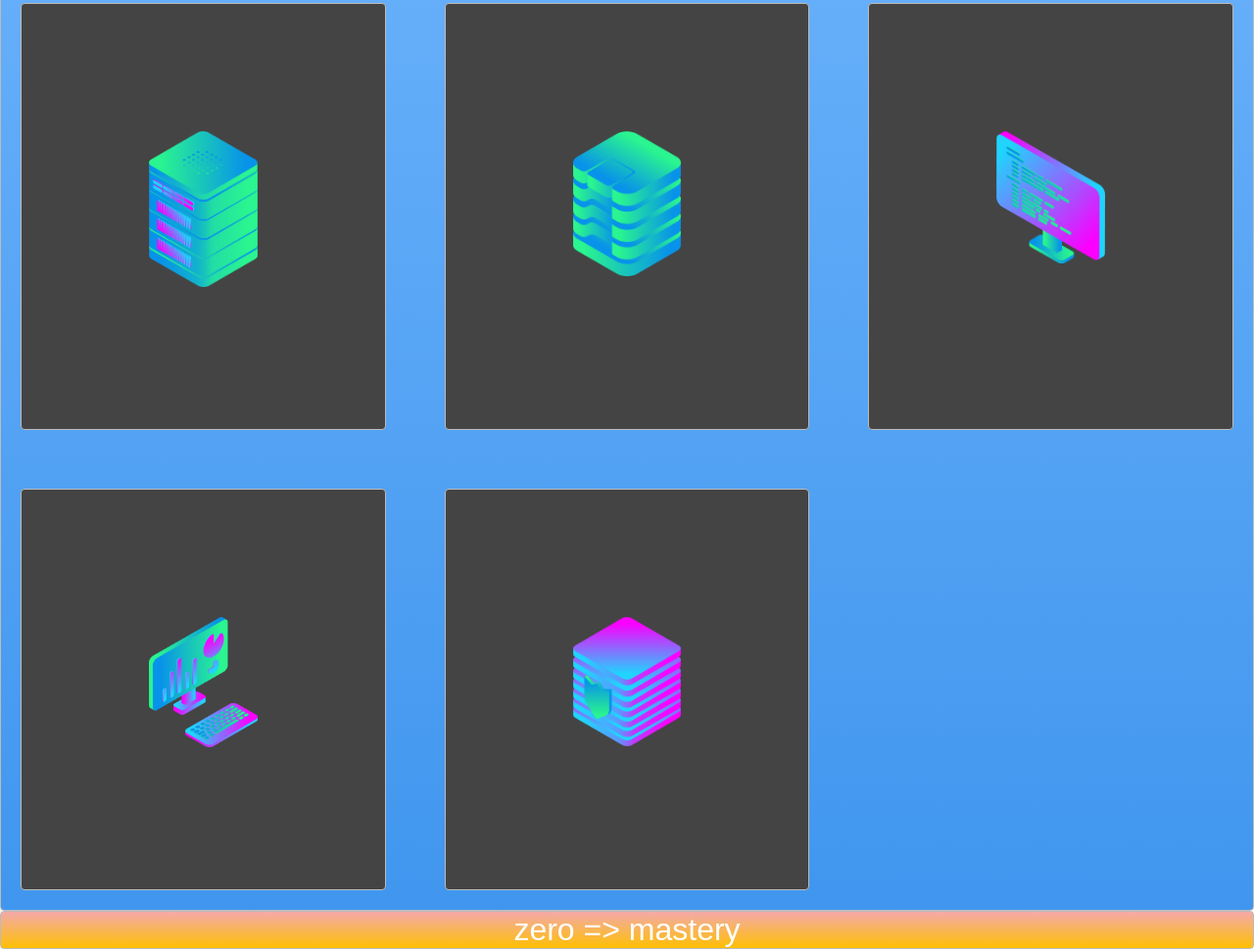
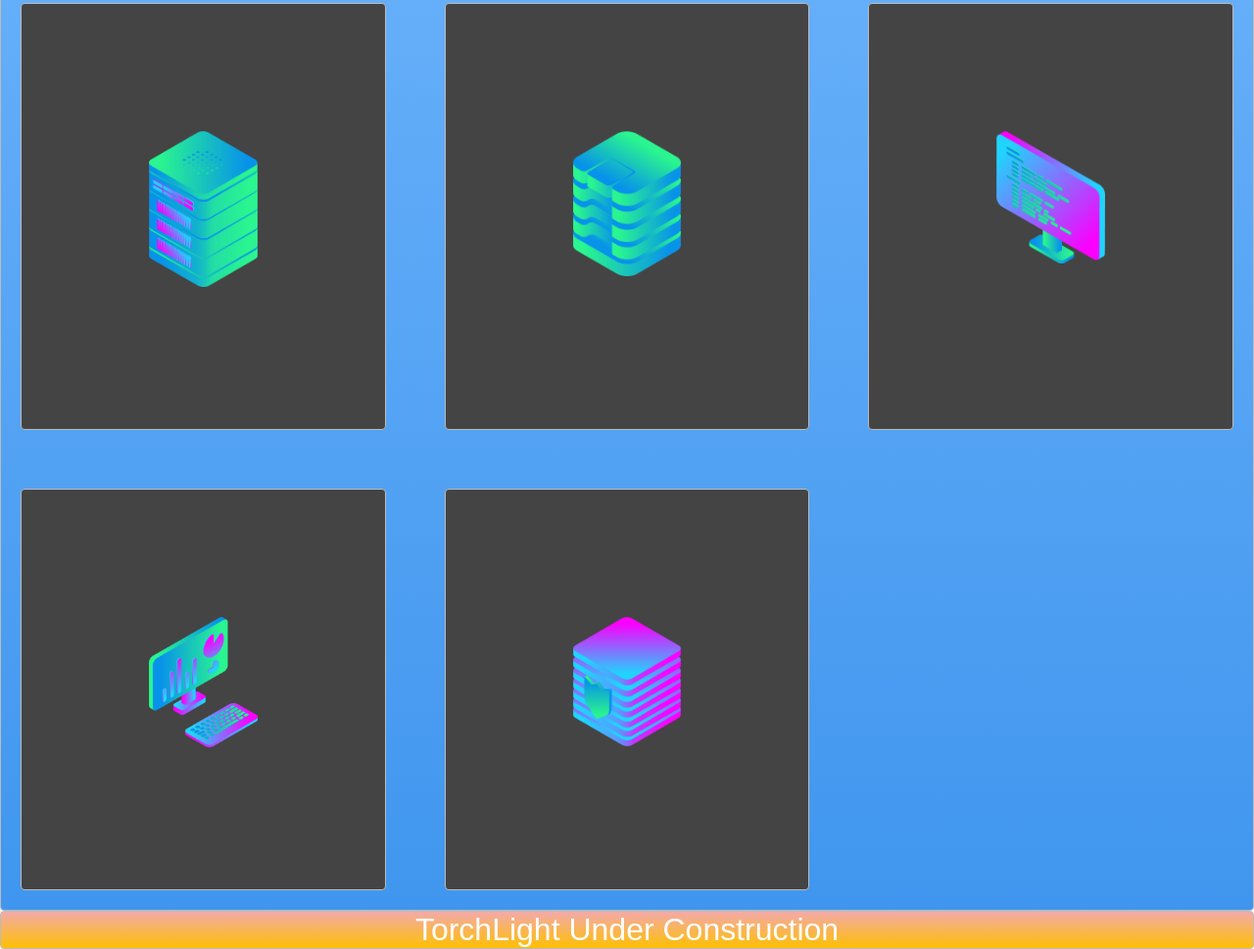
Before and after one commit to umaradamibrahim/umaradamibrahim.github.io, a plain HTML site: page index.html in a window 1280 px wide. Shown: the part 923-1892 px from the top of the page at 98% size. Drawn offline with Linux system fonts and the light colour scheme.

Commit message:
Update index.html

```diff
--- a/index.html
+++ b/index.html
@@ -25,6 +25,6 @@
   	<div class="box zone"><img src="./img/server_safe_2.png"></div>
 
   </div>
-  <footer class="zone yellow">zero => mastery</footer>
+  <footer class="zone yellow">TorchLight Under Construction</footer>
 </body>
 </html>
```
